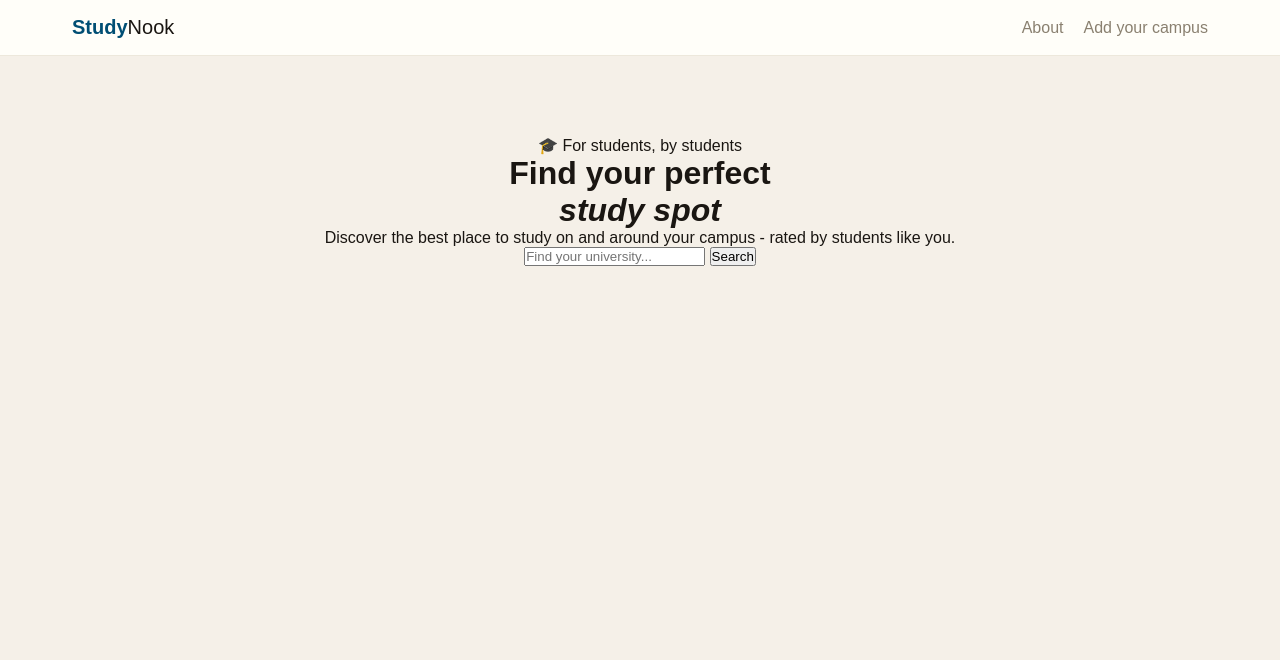
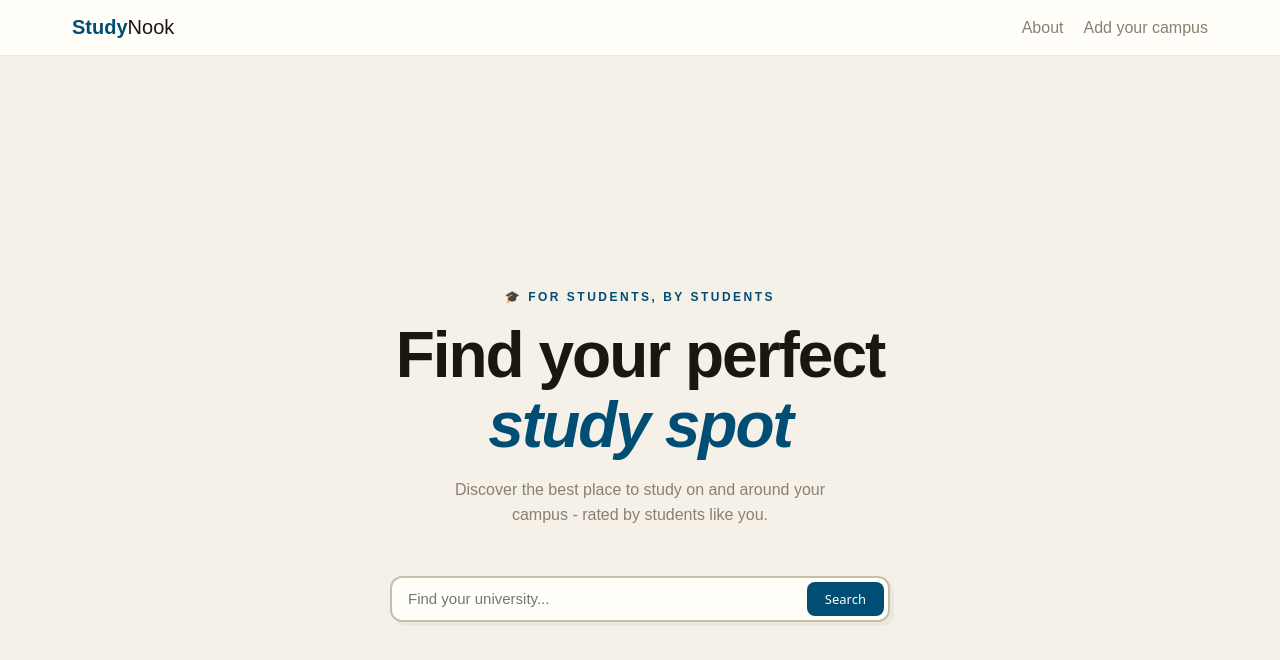
Before and after one commit to serenityvang/StudyNook, a website built with Vite: page index.html in a window 1280 px wide. Built offline with nearby package versions, Linux system fonts and the light colour scheme; a web font is replaced by a local one.

Commit message:
Added styling to the landing hero and search bar

```diff
--- a/index.html
+++ b/index.html
@@ -25,7 +25,7 @@
             id="schoolSearch"
             placeholder="Find your university..."
           />
-            <button type="button" id="searchBtn">Search</button>
+            <button type="button" class="btn btn-primary">Search</button>
         </div>
         <div class="search-dropdown"></div>
       </div>
--- a/src/styles/main.css
+++ b/src/styles/main.css
@@ -41,8 +41,99 @@ img {
     display: block;
 }
 
+.btn {
+    font-family: 'Gambetta', sans;
+    font-size: 13px;
+    font-weight: 500;
+    padding: 8px 18px;
+    border-radius: 8px;
+    border: none;
+    cursor: pointer;
+}
+
+.btn-primary {
+    background: var(--accent);
+    color:white;
+}
+
+.btn-outline {
+    background: transparent;
+    border: 1.5px solid var(--border);
+    color: var(--ink);
+  }
+
+  .btn-sm {
+    padding: 5px 12px;
+    font-size: 12px;
+    border-radius: 6px;
+  }
+
 .landing-hero {
     text-align: center;
-    padding: 80px 48px 60px;
+    padding: 40px 24px;
+    min-height: 100vh;
+    display: flex;
+    flex-direction: column;
+    justify-content: center;
+    align-items: center;
+}
 
+.landing-top {
+    font-size: 12px;
+    font-weight: 600;
+    letter-spacing: 2.5px;
+    text-transform: uppercase;
+    color: var(--accent);
+    margin-bottom: 16px;
 }
+
+.landing-headline {
+    font-family: 'General Sans', sans-serif;
+    font-size: clamp(44px, 5vw, 64px);
+    font-weight: 700;
+    line-height: 1.1;
+    letter-spacing: -2px;
+    color: var(--ink);
+    margin-bottom: 16px;
+}
+
+.landing-headline em {
+    font-style: italic;
+    color: var(--accent);
+    font-weight: 700;
+}
+
+.landing-subline {
+    font-size: 16px;
+    color: var(--muted);
+    max-width: 420px;
+    margin: 0 auto 48px;
+    line-height: 1.6;
+}
+
+.search-container {
+    width: 100%;
+    max-width: 500px;
+    margin: 0 auto;
+}
+
+.search-bar {
+    display: flex;
+    align-items: center;
+    width: 100%;
+    background-color: var(--white);
+    border: 2px solid var(--border);
+    border-radius: 12px;
+    padding: 4px 4px 4px 16px;
+    box-shadow: 4px 4px 0 var(--paper-dark);
+}
+
+.search-bar input {
+    flex: 1;
+    border: none;
+    outline: none;
+    font-family: 'Gambetta', sans-serif;
+    font-size: 15px;
+    background: transparent;
+    color: var(--ink);
+}
```
